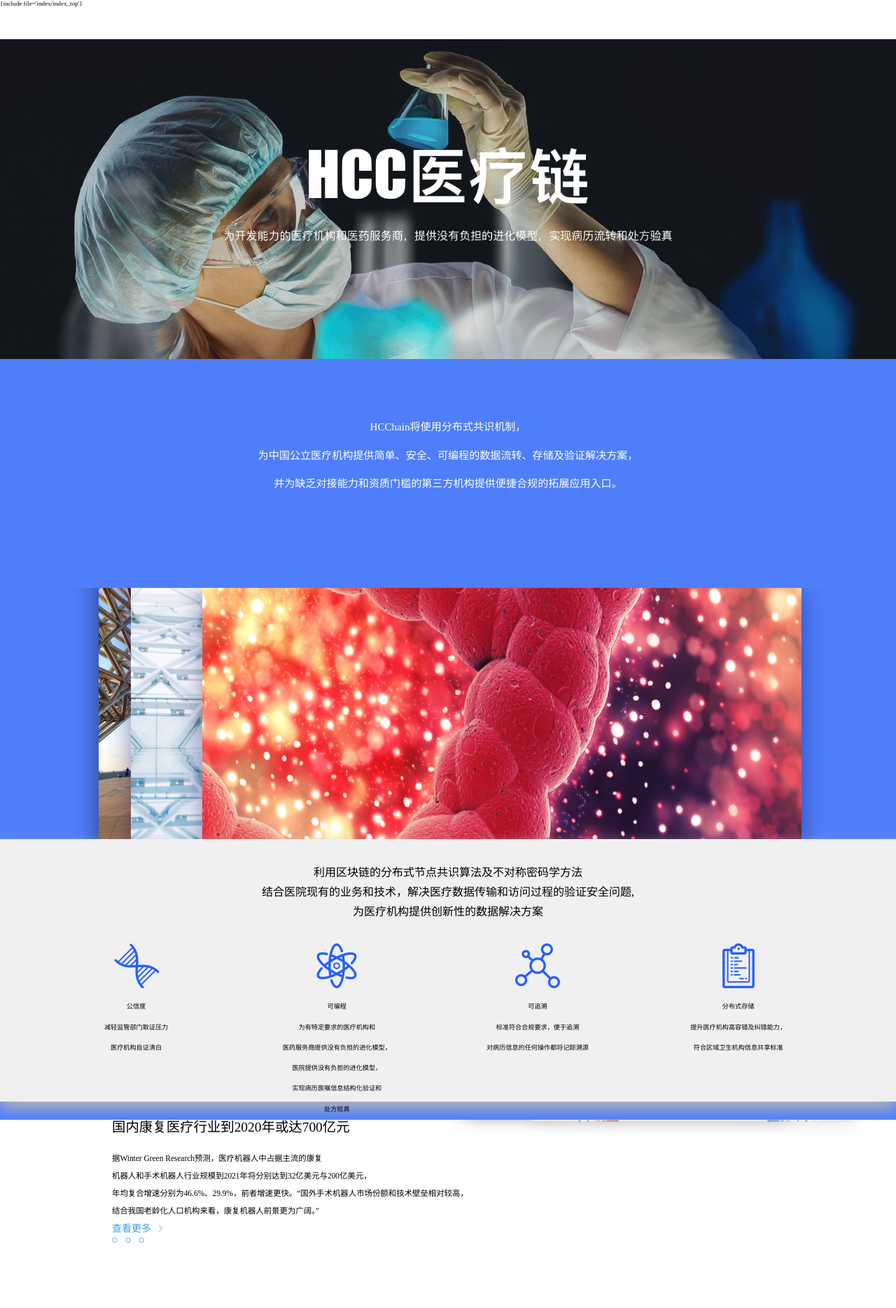
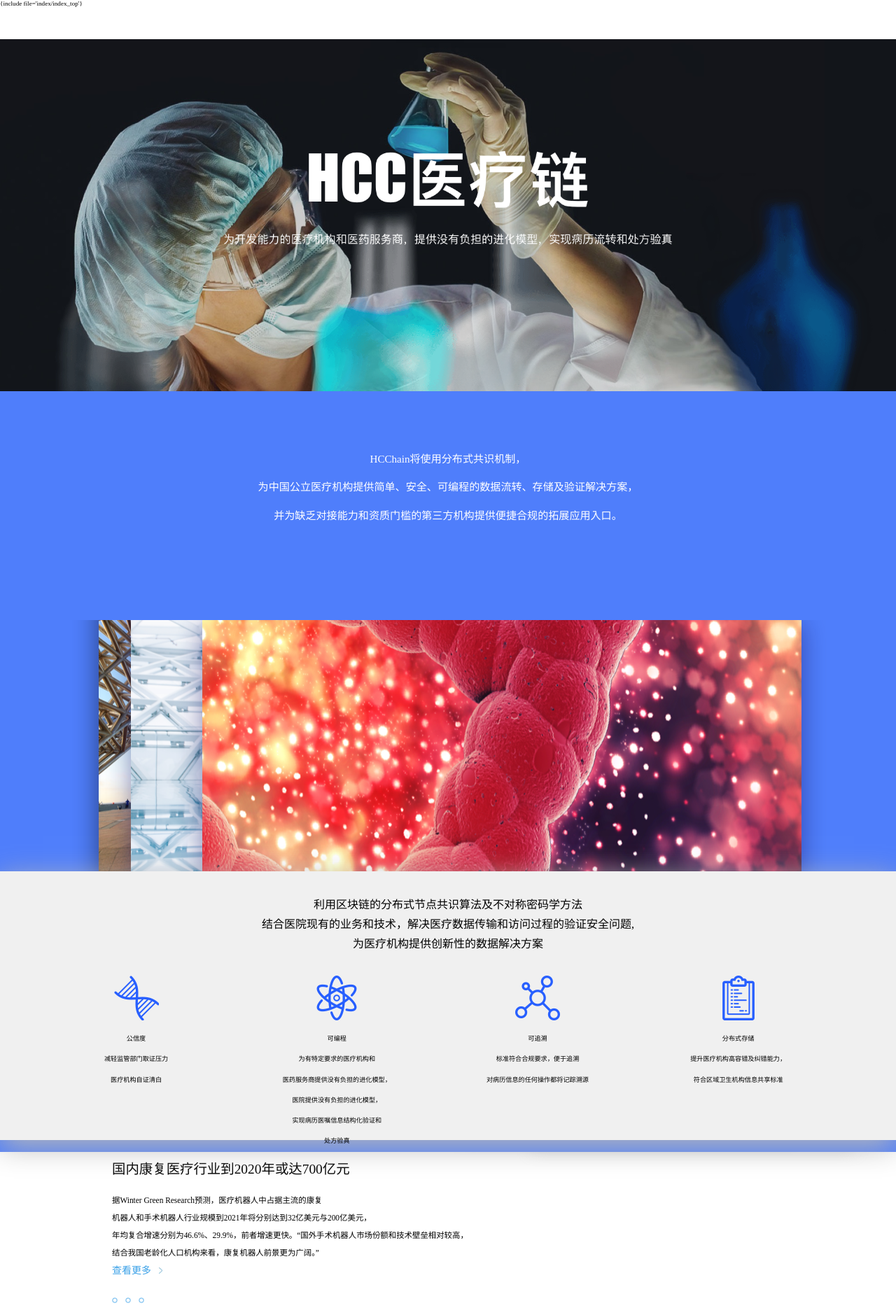
Before and after one commit to larkin2296/lianxing_web, a PHP site: page /lianxing/apps/index/view/index/index.html in a window 1280 px wide. Shown: the top 1869 px of the page at 70% size. Run offline with PHP 8.4, Linux system fonts and the light colour scheme; some libraries are stand-ins or nearby versions.

Commit message:
no message

```diff
--- a/apps/index/view/index/index.html
+++ b/apps/index/view/index/index.html
@@ -113,26 +113,30 @@
     <div class="htm_main">
         <!-- 第一部分 -->
         <div class="htm_main_first">
+
             <div class="htm_main_first_fir">
+                <hr />
                 <p>康复医疗产业将迎来更多机遇</p>
                 我国康复医疗产业处于发展初期，面临供给不足、康复机构规模较小、<br />
                 配套设备落后等问题，市场对康复服务的需求量与日俱增，康复产业发展<br />
                 空间巨大。此外，大力发展康复医疗，能有效利用医疗资源，分流亚急性<br />
                 期和慢病对大医院的压力，最终实现降低医疗费用的目的 … …
-                <div class="more">查看更多<img src="__static__/img/back.jpg" /><br/>
+                <div class="more">查看更多<img src="__static__/img/back.jpg" /><br/><br />
                     <li></li>
                     <li></li>
                     <li></li>
                 </div>
             </div>
+
             <div class="htm_main_first_sec">
+                <hr />
                 <p>医工融合推动创新</p>
                 <p>国内康复医疗行业到2020年或达700亿元</p>
                 据Winter Green Research预测，医疗机器人中占据主流的康复<br/>
                 机器人和手术机器人行业规模到2021年将分别达到32亿美元与200亿美元，<br/>
                 年均复合增速分别为46.6%、29.9%，前者增速更快。“国外手术机器人市场份额和技术壁垒相对较高，<br/>
                 结合我国老龄化人口机构来看，康复机器人前景更为广阔。”
-                <div class="more">查看更多<img src="__static__/img/back.jpg" /><br/>
+                <div class="more">查看更多<img src="__static__/img/back.jpg" /><br/><br />
                     <li></li>
                     <li></li>
                     <li></li>
@@ -146,10 +150,13 @@
         </div>
         <!-- 第二部分 -->
         <div class="htm_main_sec">
+
             <img src="__static__/img/Group_22.jpg" class="htm_main_sec_pic_1"/>
             <img src="__static__/img/500497987.jpg" class="htm_main_sec_pic_2"/>
             <img src="__static__/img/Group_15.jpg" class="htm_main_sec_pic_3"/>
+
             <div class="htm_main_sec_word">
+                <hr />
                 <p>为什么用联盟区块链</p>
                 联盟区块链，是指其共识过程受到预选节点控制的区块链，<br/>
                 区块链或许允许每个人都可读取，或者 只受限于参与者，或走混合型的路线，<br/>
@@ -161,7 +168,9 @@
         </div>
         <!-- 第三部分 -->
         <div class="htm_main_thr">
+
             <div class="htm_main_thr_word">
+                <hr />
                 <p>关于系统及系统安全</p>
                 系统充分考虑整个系统运行的安全策略和机制<br/>
                 可以根据不同的业务要求和应用处理， 设置不同的安全措施<br/>
--- a/public/static/css/index.css
+++ b/public/static/css/index.css
@@ -20,7 +20,7 @@ ul{
 /*Part1*/
 .center_pic{
     width:100%;
-    height:50em;
+    height:55em;
     background-color: #12151A;
     overflow: hidden;
 
@@ -102,13 +102,13 @@ ul{
     margin-top:10%;
 }
 .grey_main{
-    width:100%;
-    min-width:1280px;
-    height:41em;
+    width: 100%;
+    min-width: 1280px;
+    height: 42em;
     background-color: #F0F0F0;
-    box-shadow:0px 10px 20px #B8B8B8 ;
+    box-shadow: 0px 10px 40px #B8B8B8;
     position: relative;
-    z-index:150;
+    z-index: 150;
 }
 .grey_word{
     width:100%;
@@ -139,6 +139,12 @@ ul{
     position: absolute;
     top:1850px;
     left:0px;
+}
+.show_main hr{
+    width: 3%;
+    position: relative;
+    left: -48%;
+    top: -1%;
 }
 /*Part 2*/
 .htm_main{
```
